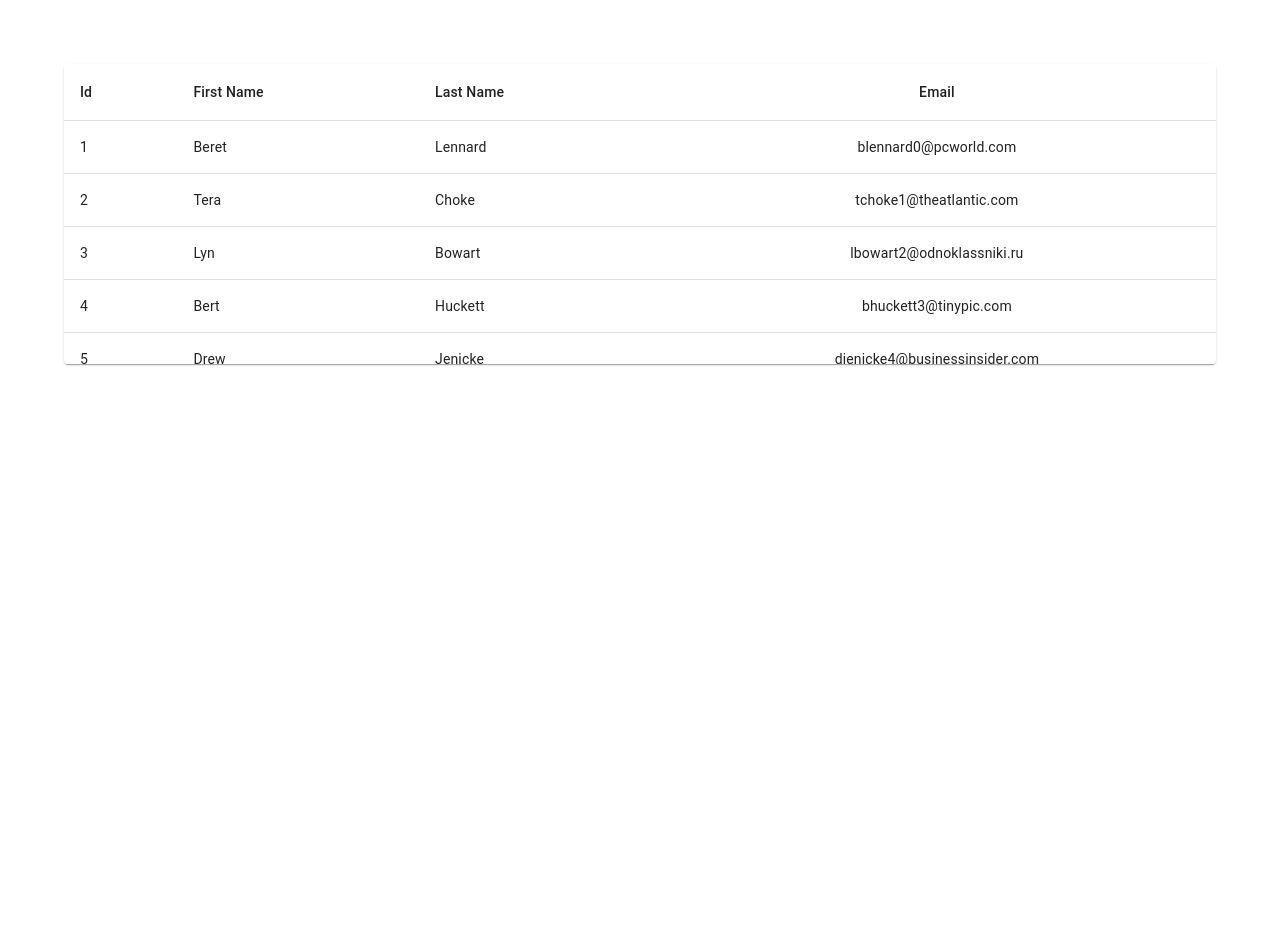
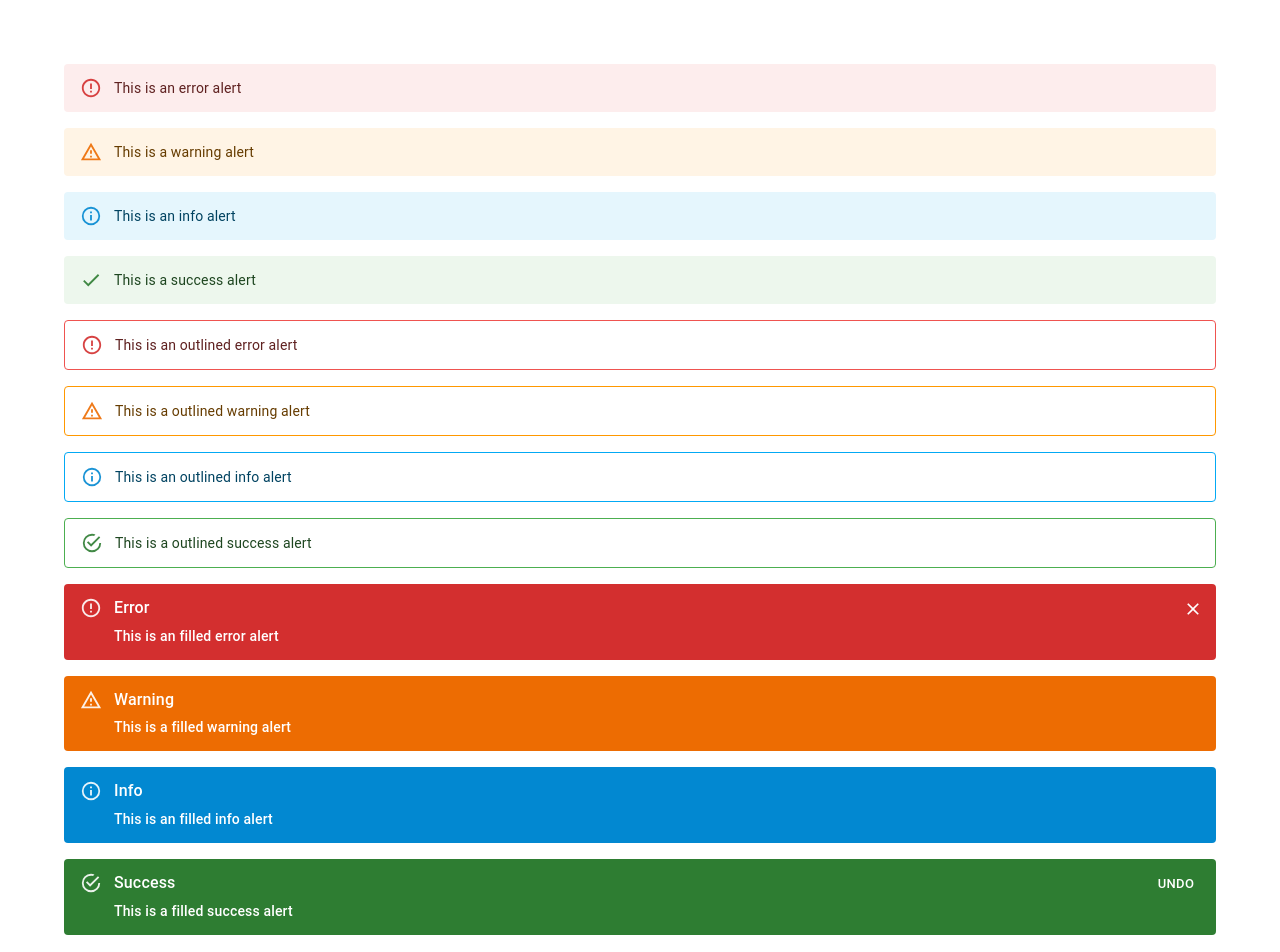
Before and after one commit to AnjoC07/React-Material-UI-Demo, a React (Create React App) app: page / in a window 1280 px wide. Shown: the top 952 px of the page. Before the commit the page ends 800 px from the top, so only its background shows below. Built offline with nearby package versions, Linux system fonts and the light colour scheme.

Commit message:
MUI Alert

```diff
--- a/src/App.tsx
+++ b/src/App.tsx
@@ -1,7 +1,8 @@
 // App.tsx
 import "./App.css";
-import { MuiTable } from "./components/MuiTable";
+import { MuiAlert } from "./components/MuiAlert";
 
+// import { MuiTable } from "./components/MuiTable";
 // import { MuiTooltip } from "./components/MuiTooltip";
 // import { MuiChip } from "./components/MuiChip";
 // import { MuiList } from "./components/MuiList";
@@ -54,7 +55,8 @@
       {/* <MuiList /> */}
       {/* <MuiChip /> */}
       {/* <MuiTooltip /> */}
-      <MuiTable />
+      {/* <MuiTable /> */}
+      <MuiAlert />
     </div>
   );
 }
--- /dev/null
+++ b/src/components/MuiAlert.tsx
@@ -0,0 +1,63 @@
+import { Stack, Alert, AlertTitle, Button } from "@mui/material";
+import CheckIcon from "@mui/icons-material/Check";
+export const MuiAlert = () => {
+  return (
+    <Stack spacing={2}>
+      {/* Severity Kind */}
+      <Alert severity="error">This is an error alert</Alert>
+      <Alert severity="warning">This is a warning alert</Alert>
+      <Alert severity="info">This is an info alert</Alert>
+      <Alert
+        severity="success"
+        // Icon inclusion
+        icon={<CheckIcon fontSize="inherit" />}
+      >
+        This is a success alert
+      </Alert>
+      {/* Outlined Variant */}
+      <Alert variant="outlined" severity="error">
+        This is an outlined error alert
+      </Alert>
+      <Alert variant="outlined" severity="warning">
+        This is a outlined warning alert
+      </Alert>
+      <Alert variant="outlined" severity="info">
+        This is an outlined info alert
+      </Alert>
+      <Alert variant="outlined" severity="success">
+        This is a outlined success alert
+      </Alert>
+      {/* Filled Variant */}
+      <Alert
+        variant="filled"
+        severity="error"
+        onClose={() => alert("Close alert")} //Close Button
+      >
+        <AlertTitle>Error</AlertTitle>
+        This is an filled error alert
+      </Alert>
+      <Alert variant="filled" severity="warning">
+        {/* Alert Title */}
+        <AlertTitle>Warning</AlertTitle>
+        This is a filled warning alert
+      </Alert>
+      <Alert variant="filled" severity="info">
+        <AlertTitle>Info</AlertTitle>
+        This is an filled info alert
+      </Alert>
+      <Alert
+        variant="filled"
+        severity="success"
+        // Action Button
+        action={
+          <Button color="inherit" size="small">
+            UNDO
+          </Button>
+        }
+      >
+        <AlertTitle>Success</AlertTitle>
+        This is a filled success alert
+      </Alert>
+    </Stack>
+  );
+};
```
